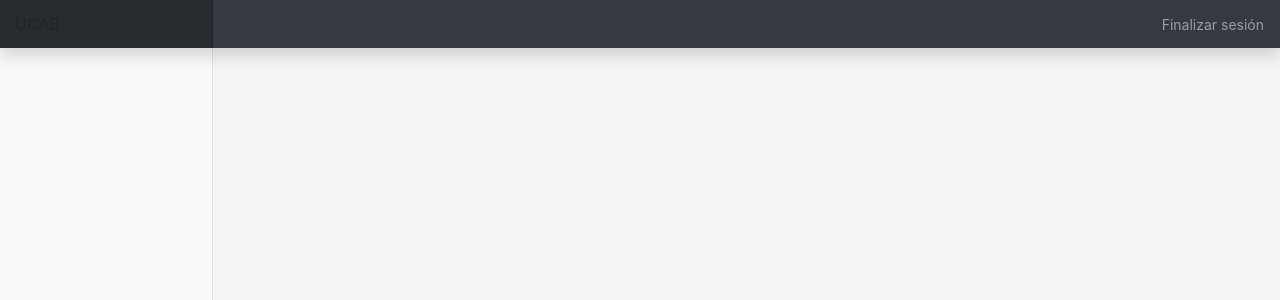
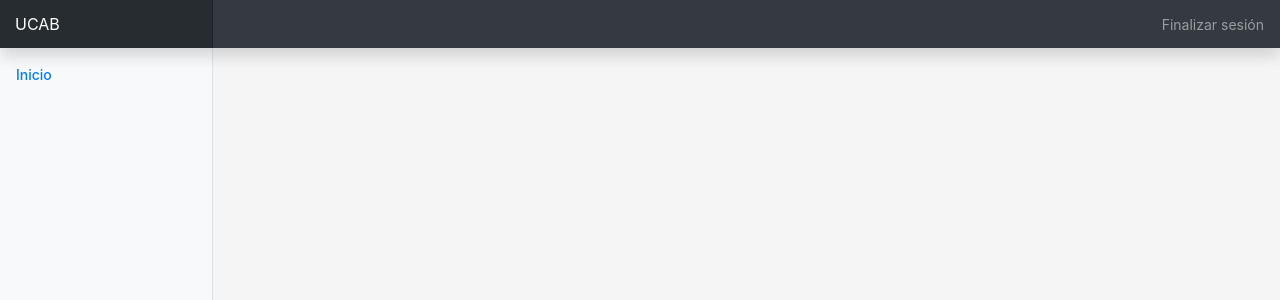
Before and after one commit to angelrivero98/MiniProyecto2-python, a Django app: page /tesis/ in a window 1280 px wide. Shown: the top 300 px of the page. Run offline with Django 3.2, Linux system fonts and the light colour scheme; the visitor is signed in with stand-in values (Sample User, id 1); data that the repository does not hold is empty; parts of the project's set-up code (start-up, migrations or seed data) failed here and were passed over; some libraries are stand-ins or nearby versions.

Commit message:
Aparece para ir al inicio

```diff
--- a/tesis/forms.py
+++ b/tesis/forms.py
@@ -17,10 +17,11 @@
 class AutorForm(forms.ModelForm):
     class Meta:
         model = Autor
-        fields = ('nombre', 'apellido',)
+        fields = '__all__'
         widgets = {
             'nombre': forms.TextInput(attrs={'class': 'form-control', 'placeholder': 'Nombre'}),
             'apellido': forms.TextInput(attrs={'class': 'form-control', 'placeholder': 'Apellido'}),
+            'tesis': forms.Selectattrs = {'class': 'form-control'}),
         }
 
 
--- a/tesis/templates/base.html
+++ b/tesis/templates/base.html
@@ -31,7 +31,7 @@
 
 <body>
   <nav class="navbar navbar-dark fixed-top bg-dark flex-md-nowrap p-0 shadow">
-    <a class="navbar-brand col-sm-3 col-md-2 mr-0">UCAB</a>
+    <a class="navbar-brand col-sm-3 col-md-2 mr-0" href="{% url 'tesis' %}">UCAB</a>
     <ul class="navbar-nav px-3">
       <li class="nav-item text-nowrap">
         {% if user.is_authenticated %}
@@ -49,7 +49,12 @@
       <nav class="col-md-2 d-none d-md-block bg-light sidebar">
         <div class="sidebar-sticky">
           <ul class="nav flex-column">
-
+            <li class="nav-item">
+              <a class="nav-link active" href="{% url 'tesis' %}">
+                <span data-feather="home"></span>
+                Inicio
+              </a>
+            </li>
             {% if user.rol.id == 2 %}
             <li class="nav-item">
               <a class="nav-link active" href="{% url 'tesis' %}">
```
